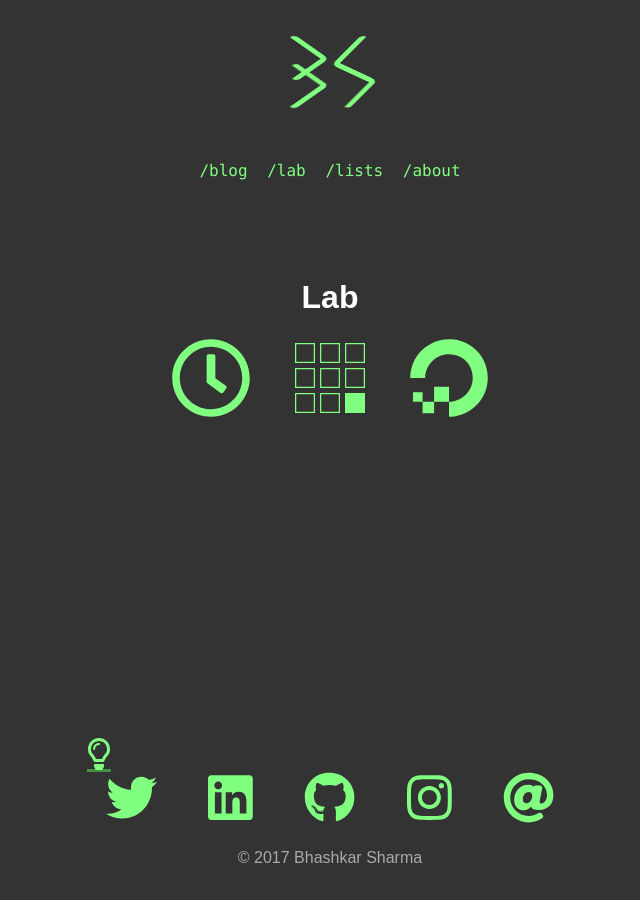
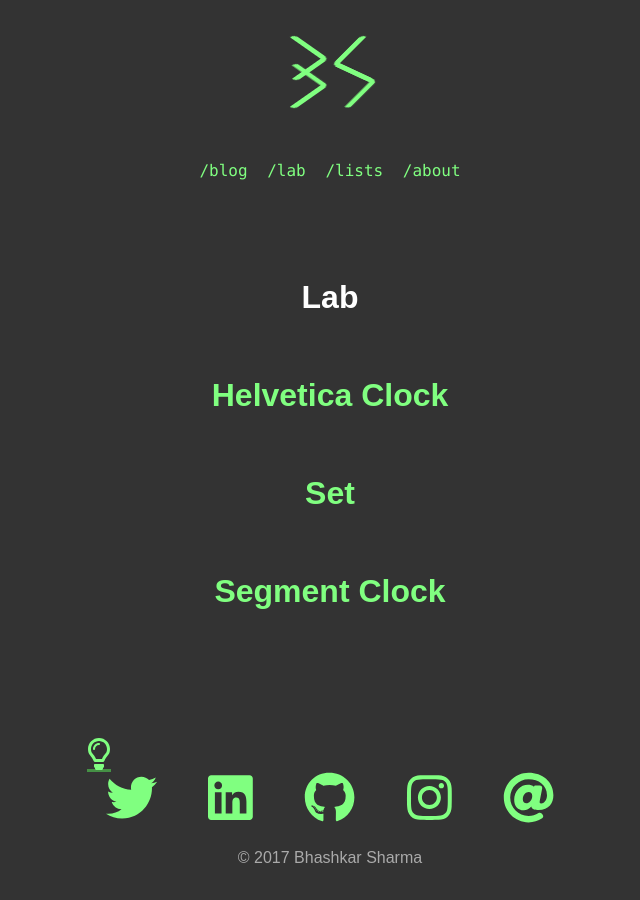
Before and after one commit to bhashkarsharma/bhashkarsharma.github.io, a Jekyll site: the page built from lab.md, in a window 1280 px wide. Shown: the whole page, without its empty margins (310-950 px from the left). Built offline with Jekyll 4.4.1, drawn with Linux system fonts in a browser that asks for light colours; a script that is not in the unit is left out.

Commit message:
Replacing icon links with text

```diff
--- a/_includes/footer.html
+++ b/_includes/footer.html
@@ -1,7 +1,8 @@
 <footer>
     <section class="quote">
         <div id="bulb">
-            <a id="themeswitcher" href="javascript:SiteConf.switchTheme()">
+            <a id="themeswitcher"
+                onclick="javascript:SiteConf.switchTheme()">
                 <i class="far fa-lightbulb fa-2x"></i>
             </a>
         </div>
--- a/lab.md
+++ b/lab.md
@@ -4,7 +4,7 @@ permalink: /lab/
 ---
 <div class="lists">
 <h1>Lab</h1>
-<a href="/lab/helvetica/"><i class="far fa-clock fa-5x"></i></a>
-<a href="/lab/set/"><i class="fab fa-buromobelexperte fa-5x"></i></a>
-<a href="/lab/segment/"><i class="fab fa-digital-ocean fa-5x"></i></a>
+<a href="/lab/helvetica/"><h1>Helvetica Clock</h1></a>
+<a href="/lab/set/"><h1>Set</h1></a>
+<a href="/lab/segment/"><h1>Segment Clock</h1></a>
 </div>
```
Also changed, not shown: lists.md (+1 -1 lines).
